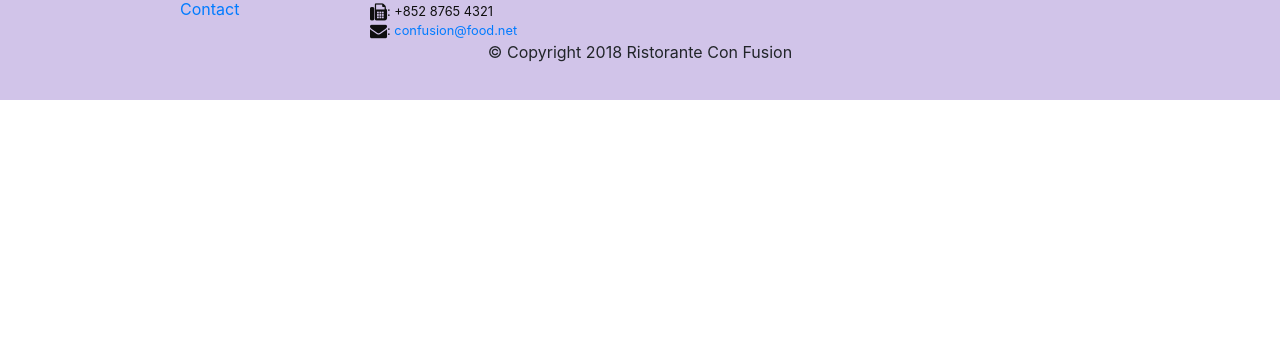
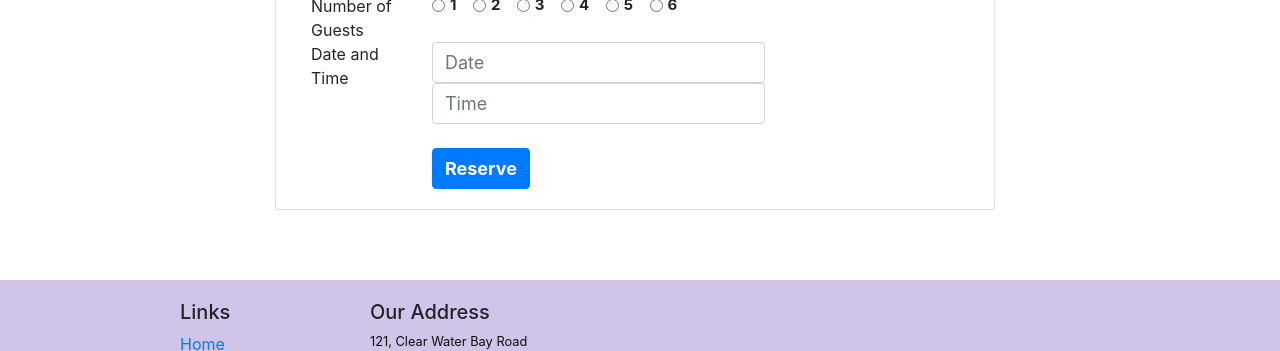
Before and after one commit to SohilaShahein/Confusion-Restaurant, a website: page index.html in a window 1280 px wide. Shown: the part 1661-2012 px from the top of the page. Before the commit the page ends 1761 px from the top, so only its background shows below. Drawn offline with nearby package versions, Linux system fonts and the light colour scheme.

Commit message:
first upload

```diff
--- a/css/styles.css
+++ b/css/styles.css
@@ -14,6 +14,7 @@
     background-color: #D1C4E9;
     margin:0px auto;
     padding: 20px 0px 20px 0px;
+
 }
 .jumbotron {
     padding:70px 30px 70px 30px;
@@ -35,3 +36,39 @@ body{
 .navbar-dark {
      background-color: #512DA8;
 }
+.card{
+    margin-top: 30px;
+    margin-bottom: 70px;
+}
+.card-header{
+    background-color: orange;
+    font-weight: bold;
+    font-size: 30px;
+    font-style: inherit;
+}
+.d-inline-block{
+    margin-right: 25px;
+    font-size: 20px;
+    margin-bottom: 1px;
+    margin-top: .3px;
+
+}
+.form-check-label{
+    font-size: 15px;
+    font-weight:bolder;
+}
+.form-control{
+    font-size: 18px;
+}
+.btn-primary{
+    font-weight: bold;
+    font-size: 18px;
+    font-style: inherit;
+
+}
+.btn-warning{
+    width: 230px;
+    height: 45px;
+
+    font-size: large;
+}
--- a/index.html
+++ b/index.html
@@ -76,9 +76,15 @@
 
                 <div class="col-12 col-sm align-self-center">
                     <img src="img/logo.png" class="img-fluid">
+
                 </div>
-                <div class="col-12 col-sm">
+                <div class="col-12 col-sm align-self-center">
+                    <div class="d-grid gap-2 col-6 ">
+                    <button type="button" class="btn btn-warning btn-sm">Reserve Table</button>
+                    </div>
                 </div>
+
+
             </div>
         </div>
     </header>
@@ -119,10 +125,29 @@
                 <h3>This Month's Promotions</h3>
             </div>
             <div class="col col-sm col-md">
-                <h2>Weekend Grand Buffet</h2>
-                <p>Featuring mouthwatering combinations with a choice of five different salads, six enticing appetizers, six main entrees and five choicest desserts. Free flowing bubbly and soft drinks. All for just $19.99 per person </p>
+                <div class="media">
+                    <div class="media-body">
+
+                <h2 class="mt-0 mb-1">Weekend Grand Buffet <span class="badge badge-danger">NEW</span></h2>
+
+                            <p class="d-none d-sm-block">Featuring mouthwatering combinations with a choice of five different salads, six enticing appetizers, six main entrees and five choicest desserts. Free flowing bubbly and soft drinks. All for just $19.99 per person </p>
+
+                    </div>
+
+
+                            <img src="img/buffet.png" class="img-thumbnail " >
+
+                        </div>
+                    </div>
+                </div>
+
+
+
+
+
             </div>
-        </div>
+            </div>
+
 
         <div class="row row-content align-items-center">
             <div class="col-12 col-sm-4 order-sm-last col-md-3">
@@ -153,6 +178,147 @@
             </div>
         </div>
     </div>
+    <div class="container">
+        <div class="row ">
+            <div class="col">
+
+            </div>
+            <div class="col-8 justify-content-center">
+    <div class="card " style="max-width: 45rem;">
+        <div class="card-header text-white">Reserve a Table</div>
+        <div class="card-body mr-auto">
+            <div class="container">
+                <div class="row">
+                    <div class="col-3">
+                        Number of Guests
+                    </div>
+                    <div class="col-9">
+                        <div class="form-check form-check-inline">
+                            <input class="form-check-input" type="radio" name="inlineRadioOptions" id="inlineRadio1" value="option1">
+                            <label class="form-check-label" for="inlineRadio1">1</label>
+                          </div>
+                          <div class="form-check form-check-inline">
+                            <input class="form-check-input" type="radio" name="inlineRadioOptions" id="inlineRadio2" value="option2">
+                            <label class="form-check-label" for="inlineRadio2">2</label>
+                          </div>
+                          <div class="form-check form-check-inline">
+                            <input class="form-check-input" type="radio" name="inlineRadioOptions" id="inlineRadio3" value="option3" >
+                            <label class="form-check-label" for="inlineRadio3">3 </label>
+                          </div>
+                          <div class="form-check form-check-inline">
+                            <input class="form-check-input" type="radio" name="inlineRadioOptions" id="inlineRadio1" value="option1">
+                            <label class="form-check-label" for="inlineRadio1">4</label>
+                          </div>
+                          <div class="form-check form-check-inline">
+                            <input class="form-check-input" type="radio" name="inlineRadioOptions" id="inlineRadio2" value="option2">
+                            <label class="form-check-label" for="inlineRadio2">5</label>
+                          </div>
+                          <div class="form-check form-check-inline">
+                            <input class="form-check-input" type="radio" name="inlineRadioOptions" id="inlineRadio3" value="option3">
+                            <label class="form-check-label" for="inlineRadio3">6</label>
+                          </div>
+
+
+
+
+
+
+
+
+
+
+
+
+
+                    </div>
+                </div>
+
+            </div>
+            <div class="container">
+                <div class="row">
+                    <div class="col-3">
+                        Date and Time
+                    </div>
+                    <div class="col-9">
+
+
+
+                            <div class="form-floating">
+                              <input type="text" class="form-control" id="floatingInputGrid" placeholder="Date">
+
+
+
+
+
+                              <input type="text" class="form-control" id="floatingInputGrid" placeholder="Time">
+                              </div>
+
+
+
+                    </div>
+                </div>
+            </div>
+
+
+
+
+
+
+
+
+
+
+
+
+
+
+
+
+
+
+
+
+
+
+
+  <br>
+
+  <div class="d-grid gap-6 col-6 mx-auto">
+    <button class="btn btn-primary" type="button">Reserve</button>
+    </div>
+
+
+
+
+
+
+
+
+
+
+
+
+
+        </div>
+
+        </div>
+        </div>
+        <div class="col">
+
+        </div>
+        </div>
+        </div>
+
+
+
+
+
+
+
+
+
+
+
 
     <footer class="footer">
         <div class="container">
```
